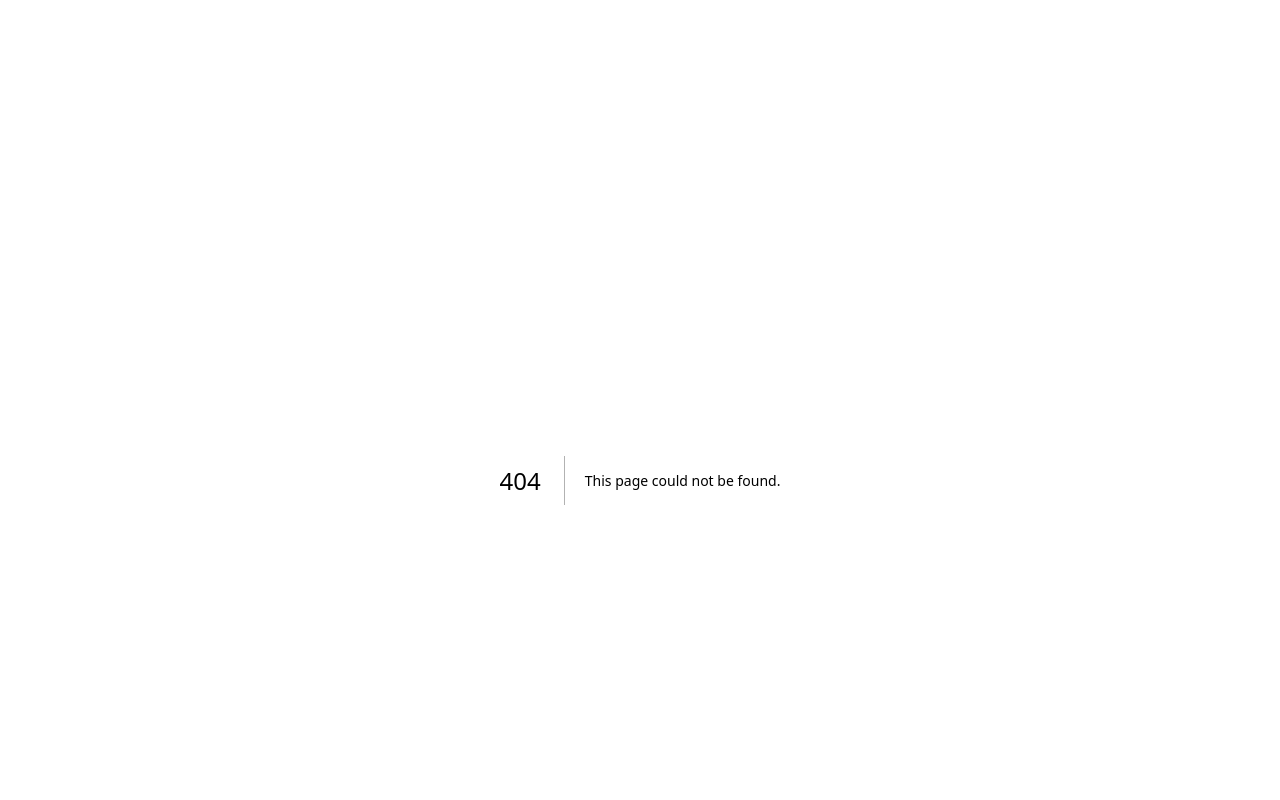
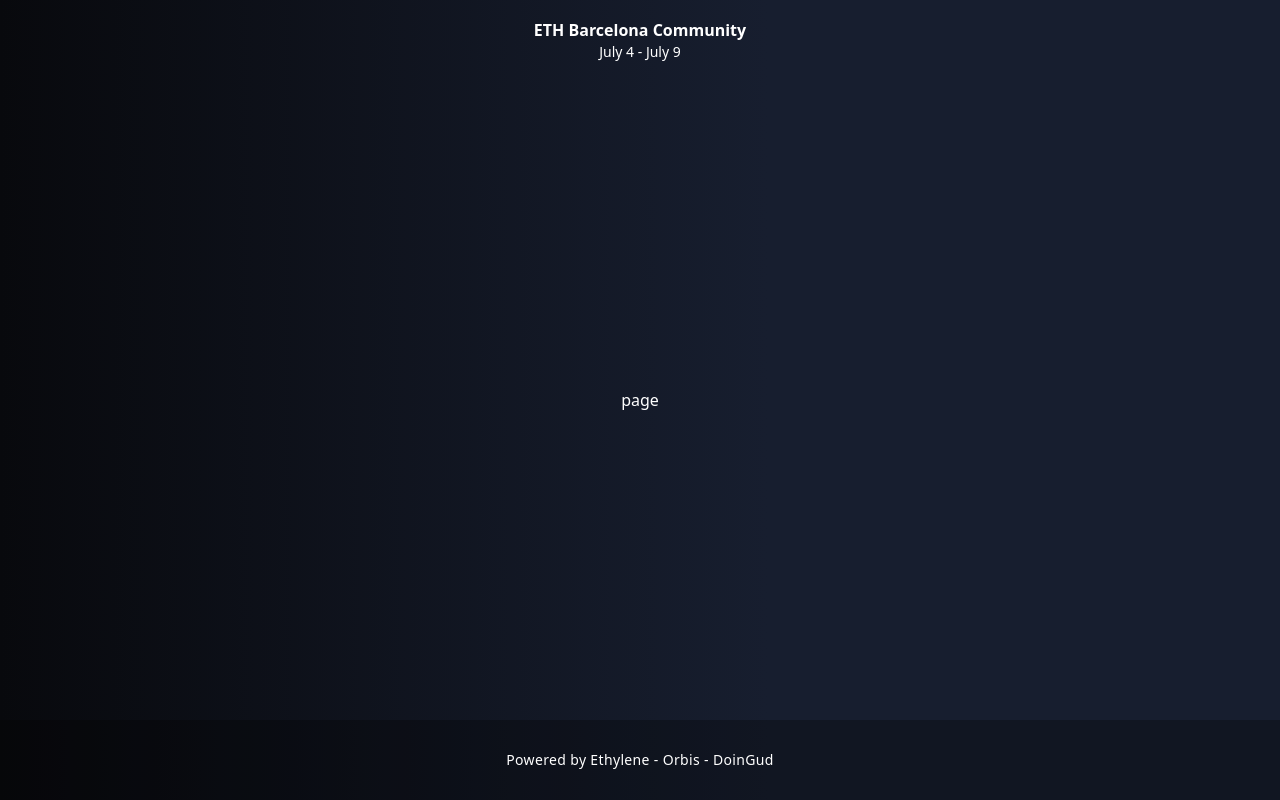
Before and after one commit to ethylenestudio/chatrooms-app, a Next.js app: page /auth/1 in a window 1280 px wide. Before the commit this address had no page. Shown: the top 800 px of the page. Built offline with nearby package versions, Linux system fonts and the light colour scheme; what @orbisclub/orbis-sdk would draw is missing.

Commit message:
init: auth section

```diff
--- /dev/null
+++ b/app/auth/[id]/page.tsx
@@ -0,0 +1,12 @@
+"use client";
+import { usePathname } from "next/navigation";
+import React from "react";
+
+const Auth = () => {
+  const pathname = usePathname();
+  const key = pathname.slice(6);
+  console.log(key);
+  return <div className="h-[80vh] flex justify-center items-center text-white">page</div>;
+};
+
+export default Auth;
--- a/config.ts
+++ b/config.ts
@@ -7,3 +7,4 @@ export const ORBIS_IDENTIFIER = "eth-barcelona-chatrooms-access";
 export const ORBIS = new Orbis();
 export const GENERAL_CHAT = "kjzl6cwe1jw149kggo4zzbrbdp53jnp4u0cw7x6xvpq31wzfjxuvq04asrk9qsm";
 export const POLLING_RATE = 5000;
+export const MESSAGE = "Signing to access chatrooms admin panel";
--- a/package.json
+++ b/package.json
@@ -22,6 +22,7 @@
     "react": "18.2.0",
     "react-dom": "18.2.0",
     "react-icons": "^4.8.0",
+    "react-loader-spinner": "^5.3.4",
     "react-query": "^3.39.3",
     "tailwindcss": "3.3.2",
     "typescript": "5.0.4",
```
Also changed, not shown: 1 other file (tests, documents, lock files or other folders).
